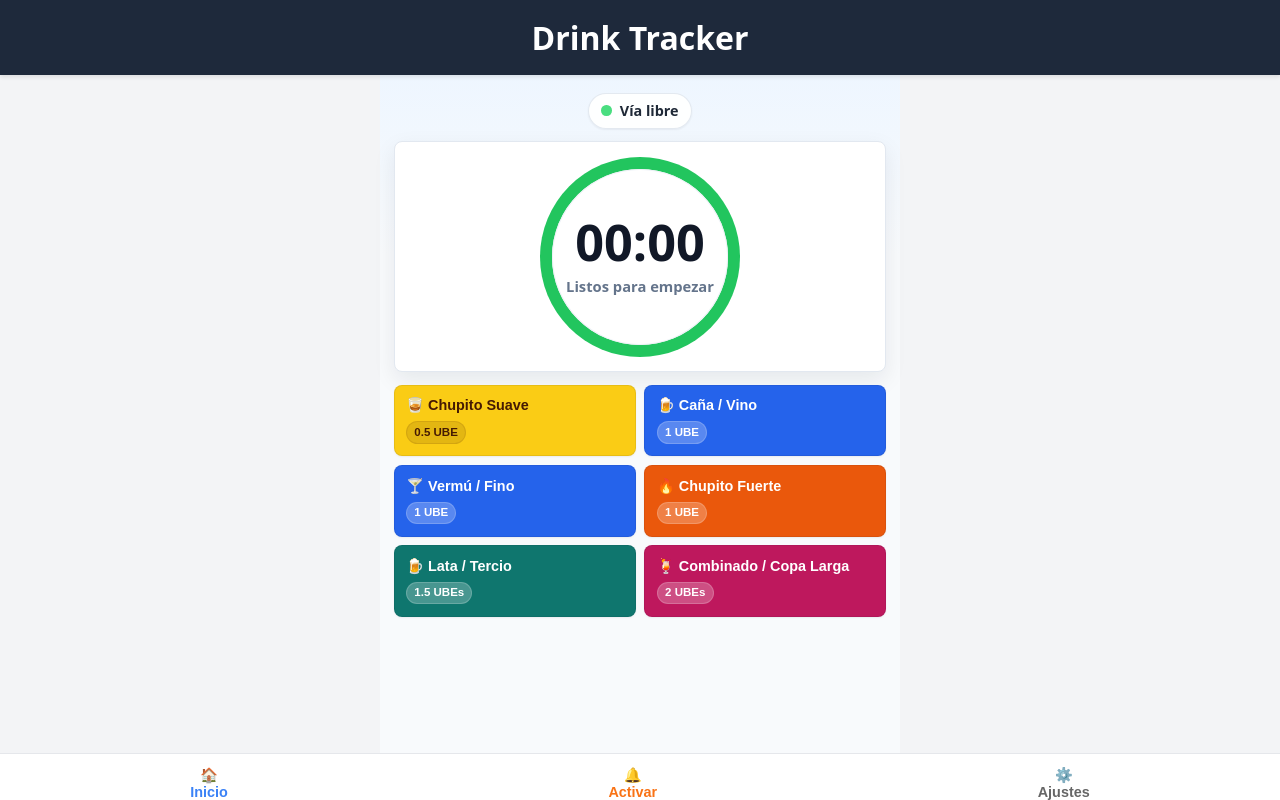
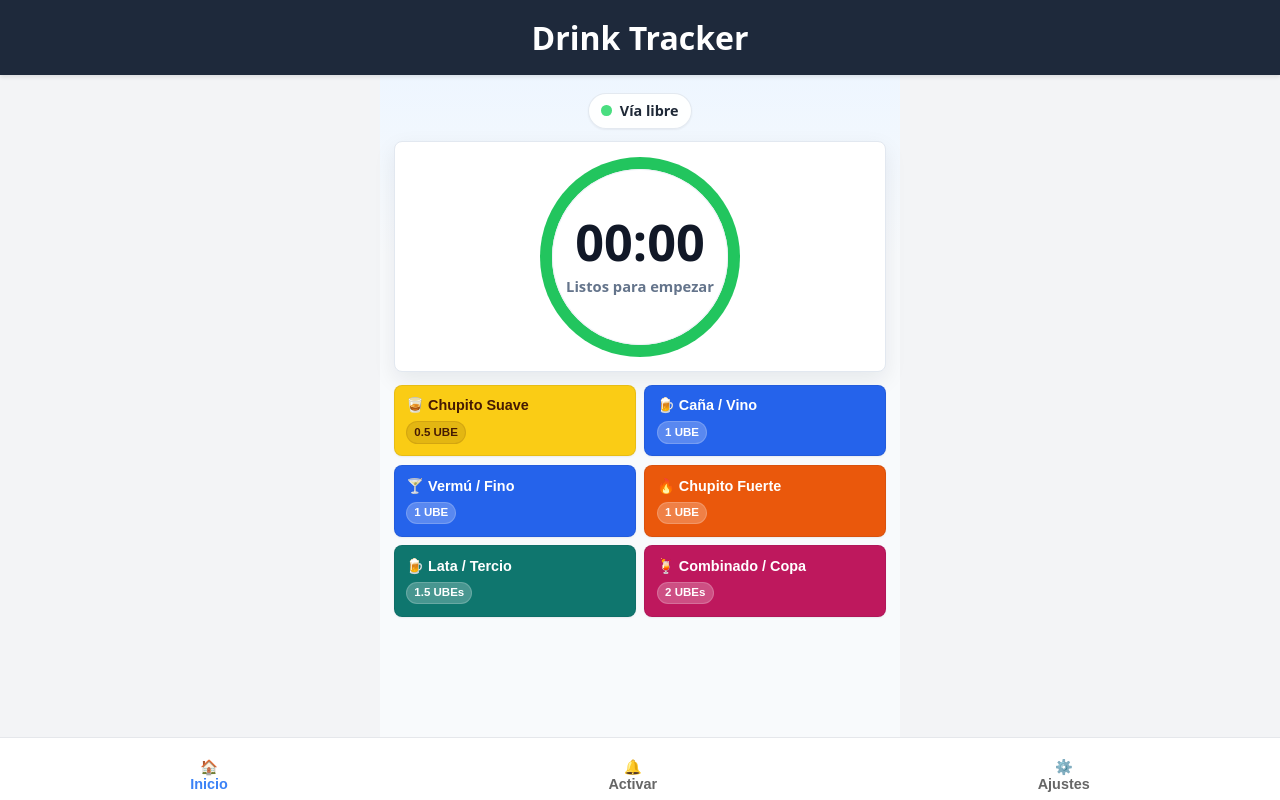
Before and after one commit to arribi/drink-tracker-frontend, a React (Vite) app: page / in a window 1280 px wide. Built offline with nearby package versions, Linux system fonts and the light colour scheme; no server answers.

Commit message:
chore: mejorado el footer para mejorar UX

```diff
--- a/src/App.css
+++ b/src/App.css
@@ -0,0 +1,25 @@
+/* Footer navigation button styles */
+.nav-button {
+  background: none;
+  border: none;
+  font-size: 0.9rem;
+  cursor: pointer;
+  display: flex;
+  flex-direction: column;
+  align-items: center;
+  gap: 4px;
+  font-weight: bold;
+  transition: all 0.3s ease;
+  padding: 0.5rem;
+  border-radius: 8px;
+  user-select: none;
+}
+
+.nav-button:hover {
+  background-color: rgba(59, 130, 246, 0.08);
+  transform: scale(1.1);
+}
+
+.nav-button:active {
+  transform: scale(0.95);
+}
--- a/src/App.jsx
+++ b/src/App.jsx
@@ -1,6 +1,7 @@
-import { useState } from 'react'
+import { useState, useEffect } from 'react'
 import Dashboard from './components/Dashboard'
 import Settings from './components/Settings'
+import './App.css'
 
 const VAPID_PUBLIC_KEY = import.meta.env.VITE_VAPID_PUBLIC_KEY;
 
@@ -19,6 +20,15 @@ function urlBase64ToUint8Array(base64String) {
 function App() {
   // Estado para controlar qué pantalla vemos
   const [currentView, setCurrentView] = useState('dashboard')
+  const [isSubscribed, setIsSubscribed] = useState(false)
+
+  // Cargar estado de suscripción desde localStorage
+  useEffect(() => {
+    const saved = localStorage.getItem('isNotificationsSubscribed')
+    if (saved === 'true') {
+      setIsSubscribed(true)
+    }
+  }, [])
 
   // LÓGICA PARA SOLICITAR PERMISO Y GUARDAR EN MONGO
   const suscribirUsuario = async () => {
@@ -52,6 +62,10 @@ function App() {
 
       const datos = await respuesta.json();
       console.log('Respuesta del backend:', datos);
+
+      // Guardar estado y actualizar UI
+      localStorage.setItem('isNotificationsSubscribed', 'true')
+      setIsSubscribed(true)
       alert('¡Dispositivo vinculado con éxito en MongoDB! 🔔');
 
     } catch (error) {
@@ -75,6 +89,7 @@ function App() {
       {/* Barra de navegación inferior */}
       <nav style={styles.bottomNav}>
         <button
+          className="nav-button"
           style={{ ...styles.navBtn, color: currentView === 'dashboard' ? '#3b82f6' : '#666' }}
           onClick={() => setCurrentView('dashboard')}
         >
@@ -83,13 +98,16 @@ function App() {
 
         {/* 🔔 BOTÓN INTEGRADO: Activar Notificaciones */}
         <button
-          style={{ ...styles.navBtn, color: '#f97316' }}
+           className="nav-button"
+          style={{ ...styles.navBtn, color: isSubscribed ? '#3b82f6' : '#666' }}
           onClick={suscribirUsuario}
+           title={isSubscribed ? 'Notificaciones activadas' : 'Activar notificaciones'}
         >
-          🔔<br />Activar
+          🔔<br />{isSubscribed ? 'Activo' : 'Activar'}
         </button>
 
         <button
+          className="nav-button"
           style={{ ...styles.navBtn, color: currentView === 'settings' ? '#3b82f6' : '#666' }}
           onClick={() => setCurrentView('settings')}
         >
@@ -105,7 +123,21 @@ const styles = {
   header: { backgroundColor: '#1e293b', color: 'white', padding: '1rem', textAlign: 'center', boxShadow: '0 2px 4px rgba(0,0,0,0.1)', zIndex: 10 },
   mainArea: { flex: 1, overflowY: 'auto', position: 'relative' },
   bottomNav: { display: 'flex', justifyContent: 'space-around', backgroundColor: 'white', borderTop: '1px solid #e5e7eb', padding: '0.8rem 0', paddingBottom: 'env(safe-area-inset-bottom)' },
-  navBtn: { background: 'none', border: 'none', fontSize: '0.9rem', cursor: 'pointer', display: 'flex', flexDirection: 'column', alignItems: 'center', gap: '4px', fontWeight: 'bold' }
+  navBtn: {
+    background: 'none',
+    border: 'none',
+    fontSize: '0.9rem',
+    cursor: 'pointer',
+    display: 'flex',
+    flexDirection: 'column',
+    alignItems: 'center',
+    gap: '4px',
+    fontWeight: 'bold',
+    transition: 'all 0.3s ease',
+    padding: '0.5rem',
+    borderRadius: '8px',
+    transform: 'scale(1)',
+  }
 }
 
 export default App;
--- a/src/components/BacCard.jsx
+++ b/src/components/BacCard.jsx
@@ -16,17 +16,17 @@ export default function BacCard({ peso, sexo, bacEst, bacColor, tendencia, edad,
   if (isActive && bacAire > 0) {
     if (bacAire > 0.60) {
       legalAlert = {
-        message: `🚨 Tasa actual: ${bacAire.toFixed(2)} mg/L. Al superar los 0.60 mg/L en aire aspirado te expones a un delito penal con posibles penas de cárcel.`,
+        message: `🚨 Tu tasa actual de es más de 0.60 mg/L en aire aspirado. Te expones a un delito penal con posibles penas de cárcel.`,
         className: styles.legalCriminal
       }
     } else if (bacAire >= 0.25) {
       legalAlert = {
-        message: `🛑 Tasa actual: ${bacAire.toFixed(2)} mg/L. Más de 0.25 mg/L en aire aspirado: te expones a una multa administrativa grave y pérdida de puntos.`,
+        message: `🛑 Tu tasa actual es más de 0.25 mg/L en aire aspirado. Te expones a una multa administrativa grave y pérdida de puntos.`,
         className: styles.legalAdministrative
       }
     } else {
       legalAlert = {
-        message: `🚗 Tasa actual: ${bacAire.toFixed(2)} mg/L. Al bajar de 0.25 mg/L en aire aspirado puedes conducir, pero hazlo con cuidado.`,
+        message: `🚗 Tu tasa actual es menos de 0.25 mg/L en aire aspirado. Puedes conducir, pero hazlo con cuidado.`,
         className: styles.legalWarning
       }
     }
--- a/src/components/DrinkGrid.jsx
+++ b/src/components/DrinkGrid.jsx
@@ -19,7 +19,7 @@ export default function DrinkGrid({ handleAddDrink }) {
         <span>🍺 Lata / Tercio</span> <span className={styles.ubeTag}>1.5 UBEs</span>
       </button>
       <button className={`${styles.drinkButton} ${styles.drinkCopa}`} onClick={() => handleAddDrink('Combinado / Copa', 2)}>
-        <span>🍹 Combinado / Copa Larga</span> <span className={styles.ubeTag}>2 UBEs</span>
+        <span>🍹 Combinado / Copa</span> <span className={styles.ubeTag}>2 UBEs</span>
       </button>
     </div>
   )
```
